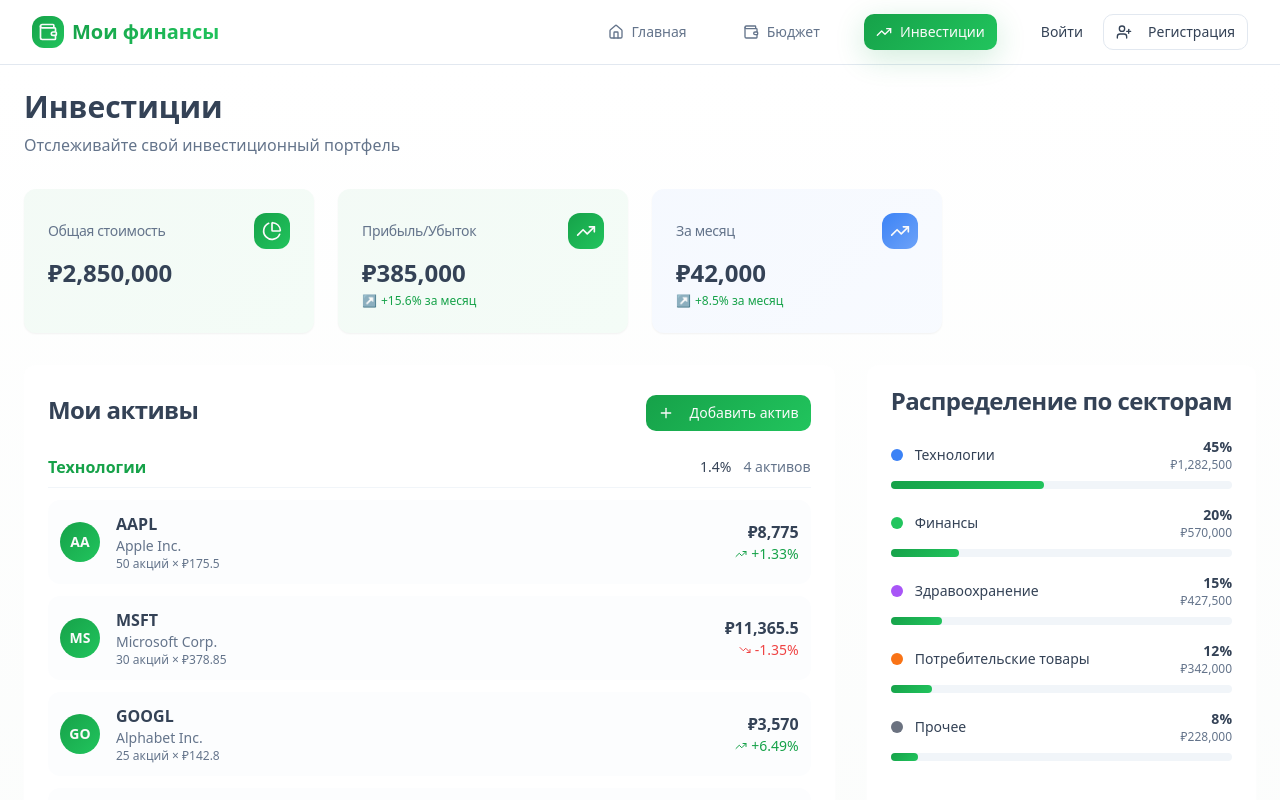
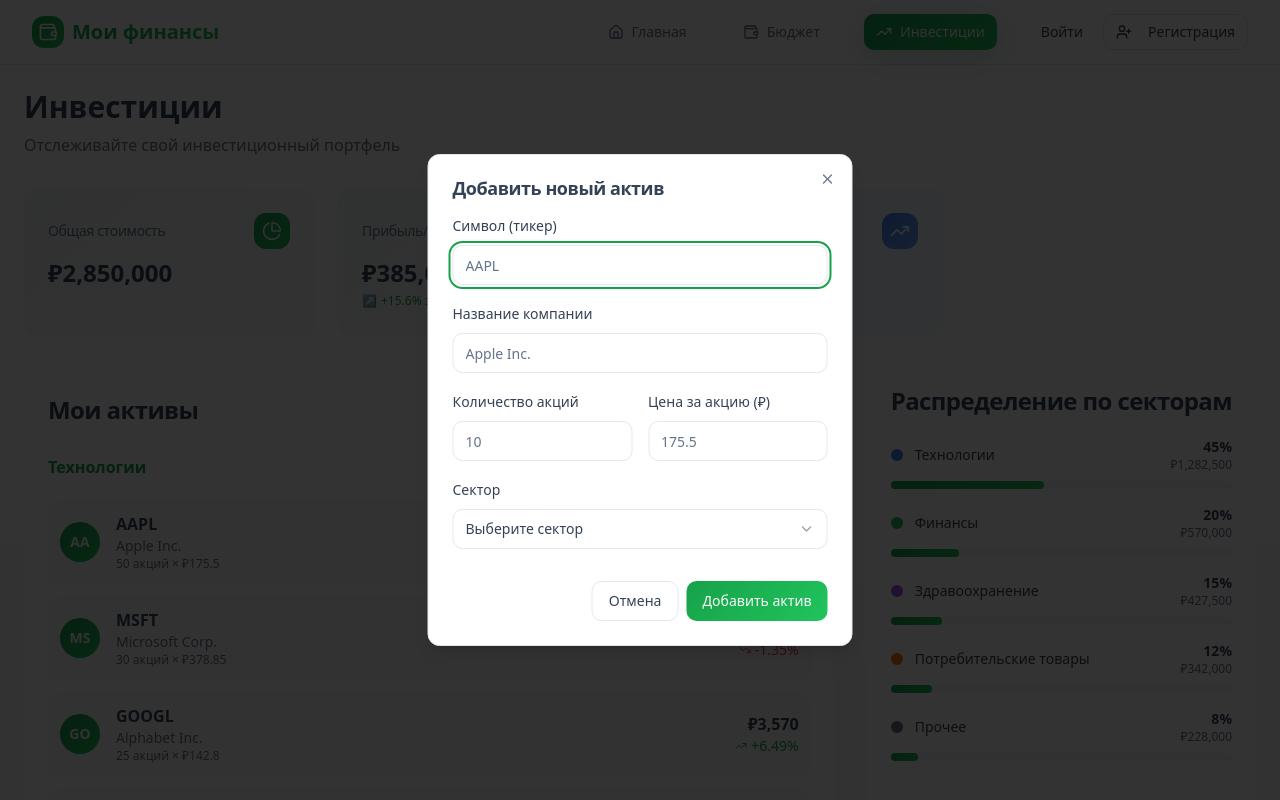
Before and after one commit to lopatuxin/budget-invest-bloom-monorepo, a React (Vite) app: page /investments in a window 1280 px wide. Both pictures are taken after a click on the button "Добавить актив". Shown: the top 800 px of the page. Built offline with nearby package versions, Linux system fonts and the light colour scheme.

Commit message:
Добавить форму добавления актива
Добавлена форма для добавления нового актива на страницу инвестиций.

```diff
--- /dev/null
+++ b/src/components/AddAssetDialog.tsx
@@ -0,0 +1,182 @@
+import { useState } from 'react';
+import { Dialog, DialogContent, DialogHeader, DialogTitle, DialogTrigger } from '@/components/ui/dialog';
+import { Button } from '@/components/ui/button';
+import { Input } from '@/components/ui/input';
+import { Label } from '@/components/ui/label';
+import { Select, SelectContent, SelectItem, SelectTrigger, SelectValue } from '@/components/ui/select';
+import { Plus } from 'lucide-react';
+import { useToast } from '@/hooks/use-toast';
+
+interface AddAssetDialogProps {
+  onAddAsset: (asset: any) => void;
+}
+
+const AddAssetDialog = ({ onAddAsset }: AddAssetDialogProps) => {
+  const [open, setOpen] = useState(false);
+  const [formData, setFormData] = useState({
+    symbol: '',
+    name: '',
+    shares: '',
+    price: '',
+    sector: ''
+  });
+  const { toast } = useToast();
+
+  const sectors = [
+    'Технологии',
+    'Финансы',
+    'Здравоохранение',
+    'Автомобили',
+    'Потребительские товары',
+    'Прочее'
+  ];
+
+  const handleSubmit = (e: React.FormEvent) => {
+    e.preventDefault();
+
+    if (!formData.symbol || !formData.name || !formData.shares || !formData.price || !formData.sector) {
+      toast({
+        title: "Ошибка",
+        description: "Пожалуйста, заполните все поля",
+        variant: "destructive"
+      });
+      return;
+    }
+
+    const shares = parseFloat(formData.shares);
+    const price = parseFloat(formData.price);
+
+    if (isNaN(shares) || isNaN(price) || shares <= 0 || price <= 0) {
+      toast({
+        title: "Ошибка",
+        description: "Количество акций и цена должны быть положительными числами",
+        variant: "destructive"
+      });
+      return;
+    }
+
+    const newAsset = {
+      symbol: formData.symbol.toUpperCase(),
+      name: formData.name,
+      shares: shares,
+      price: price,
+      value: shares * price,
+      change: 0,
+      changePercent: 0,
+      sector: formData.sector
+    };
+
+    onAddAsset(newAsset);
+    setFormData({ symbol: '', name: '', shares: '', price: '', sector: '' });
+    setOpen(false);
+
+    toast({
+      title: "Успешно",
+      description: `Актив ${formData.symbol} добавлен в портфель`
+    });
+  };
+
+  const handleInputChange = (field: string, value: string) => {
+    setFormData(prev => ({ ...prev, [field]: value }));
+  };
+
+  return (
+    <Dialog open={open} onOpenChange={setOpen}>
+      <DialogTrigger asChild>
+        <Button
+          className="bg-gradient-primary hover:opacity-90"
+          size="sm"
+        >
+          <Plus className="w-4 h-4 mr-2" />
+          Добавить актив
+        </Button>
+      </DialogTrigger>
+      <DialogContent className="sm:max-w-[425px]">
+        <DialogHeader>
+          <DialogTitle>Добавить новый актив</DialogTitle>
+        </DialogHeader>
+        <form onSubmit={handleSubmit} className="space-y-4">
+          <div className="space-y-2">
+            <Label htmlFor="symbol">Символ (тикер)</Label>
+            <Input
+              id="symbol"
+              placeholder="AAPL"
+              value={formData.symbol}
+              onChange={(e) => handleInputChange('symbol', e.target.value)}
+              className="uppercase"
+            />
+          </div>
+
+          <div className="space-y-2">
+            <Label htmlFor="name">Название компании</Label>
+            <Input
+              id="name"
+              placeholder="Apple Inc."
+              value={formData.name}
+              onChange={(e) => handleInputChange('name', e.target.value)}
+            />
+          </div>
+
+          <div className="grid grid-cols-2 gap-4">
+            <div className="space-y-2">
+              <Label htmlFor="shares">Количество акций</Label>
+              <Input
+                id="shares"
+                type="number"
+                placeholder="10"
+                value={formData.shares}
+                onChange={(e) => handleInputChange('shares', e.target.value)}
+                min="0"
+                step="1"
+              />
+            </div>
+
+            <div className="space-y-2">
+              <Label htmlFor="price">Цена за акцию (₽)</Label>
+              <Input
+                id="price"
+                type="number"
+                placeholder="175.5"
+                value={formData.price}
+                onChange={(e) => handleInputChange('price', e.target.value)}
+                min="0"
+                step="0.01"
+              />
+            </div>
+          </div>
+
+          <div className="space-y-2">
+            <Label htmlFor="sector">Сектор</Label>
+            <Select value={formData.sector} onValueChange={(value) => handleInputChange('sector', value)}>
+              <SelectTrigger>
+                <SelectValue placeholder="Выберите сектор" />
+              </SelectTrigger>
+              <SelectContent>
+                {sectors.map((sector) => (
+                  <SelectItem key={sector} value={sector}>
+                    {sector}
+                  </SelectItem>
+                ))}
+              </SelectContent>
+            </Select>
+          </div>
+
+          <div className="flex justify-end space-x-2 pt-4">
+            <Button
+              type="button"
+              variant="outline"
+              onClick={() => setOpen(false)}
+            >
+              Отмена
+            </Button>
+            <Button type="submit" className="bg-gradient-primary hover:opacity-90">
+              Добавить актив
+            </Button>
+          </div>
+        </form>
+      </DialogContent>
+    </Dialog>
+  );
+};
+
+export default AddAssetDialog;
--- a/src/pages/Investments.tsx
+++ b/src/pages/Investments.tsx
@@ -1,7 +1,8 @@
+import { useState } from 'react';
 import { Card, CardContent, CardHeader, CardTitle } from '@/components/ui/card';
-import { Button } from '@/components/ui/button';
-import { TrendingUp, TrendingDown, Plus, PieChart } from 'lucide-react';
+import { TrendingUp, TrendingDown, PieChart } from 'lucide-react';
 import FinanceCard from '@/components/FinanceCard';
+import AddAssetDialog from '@/components/AddAssetDialog';
 
 const Investments = () => {
   // Примерные данные портфеля
@@ -10,7 +11,7 @@ const Investments = () => {
   const gainPercentage = 15.6;
   const monthlyGain = 42000;
 
-  const holdings = [
+  const [holdings, setHoldings] = useState([
     {
       symbol: 'AAPL',
       name: 'Apple Inc.',
@@ -81,7 +82,11 @@ const Investments = () => {
       changePercent: -0.31,
       sector: 'Здравоохранение'
     }
-  ];
+  ]);
+
+  const handleAddAsset = (newAsset: any) => {
+    setHoldings(prev => [...prev, newAsset]);
+  };
 
   // Группировка акций по секторам
   const holdingsBySector = holdings.reduce((acc, holding) => {
@@ -138,13 +143,7 @@ const Investments = () => {
             <Card className="shadow-card border-0">
               <CardHeader className="flex flex-row items-center justify-between">
                 <CardTitle>Мои активы</CardTitle>
-                <Button
-                  className="bg-gradient-primary hover:opacity-90"
-                  size="sm"
-                >
-                  <Plus className="w-4 h-4 mr-2" />
-                  Добавить актив
-                </Button>
+                <AddAssetDialog onAddAsset={handleAddAsset} />
               </CardHeader>
               <CardContent>
                 <div className="space-y-6">
```
